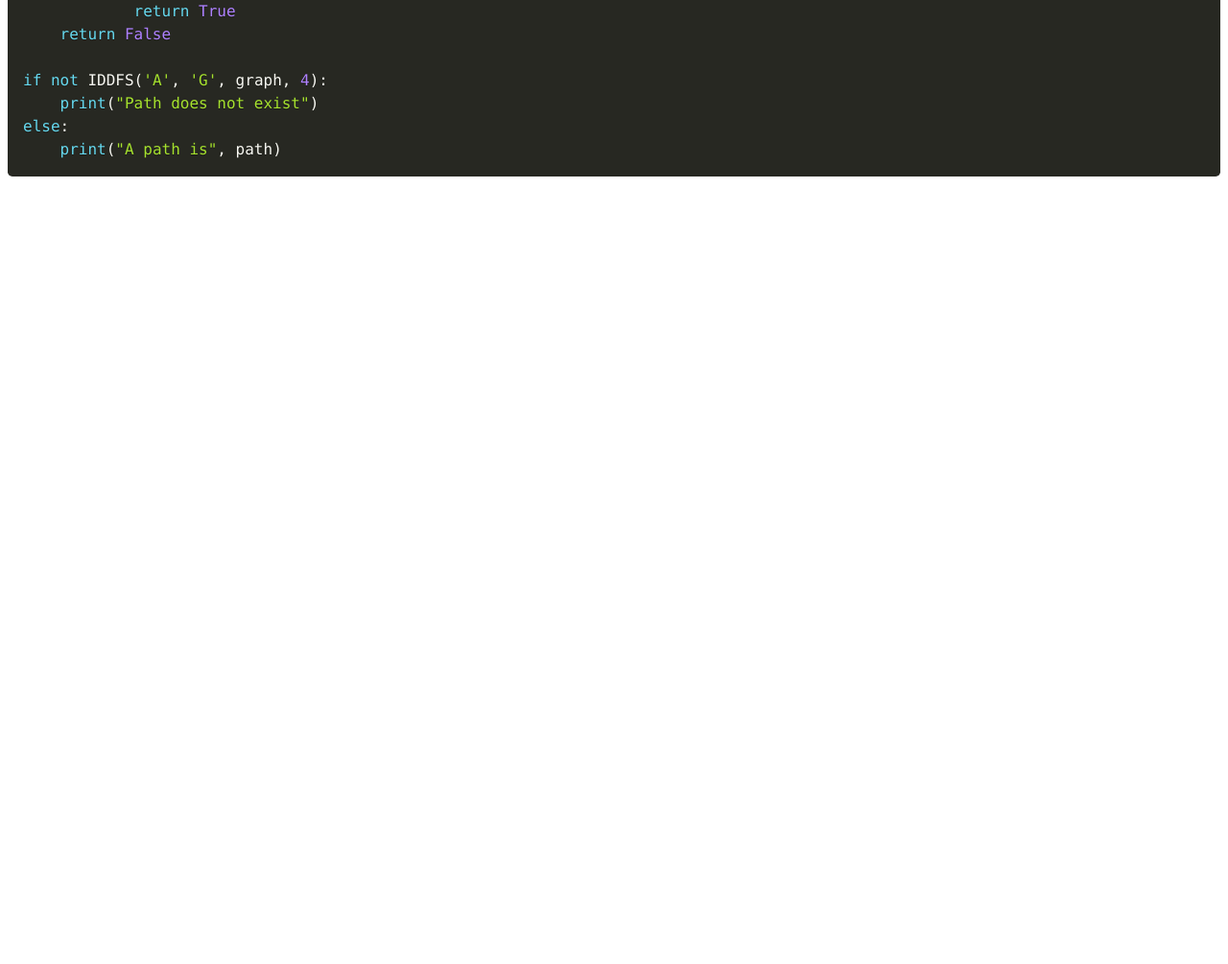
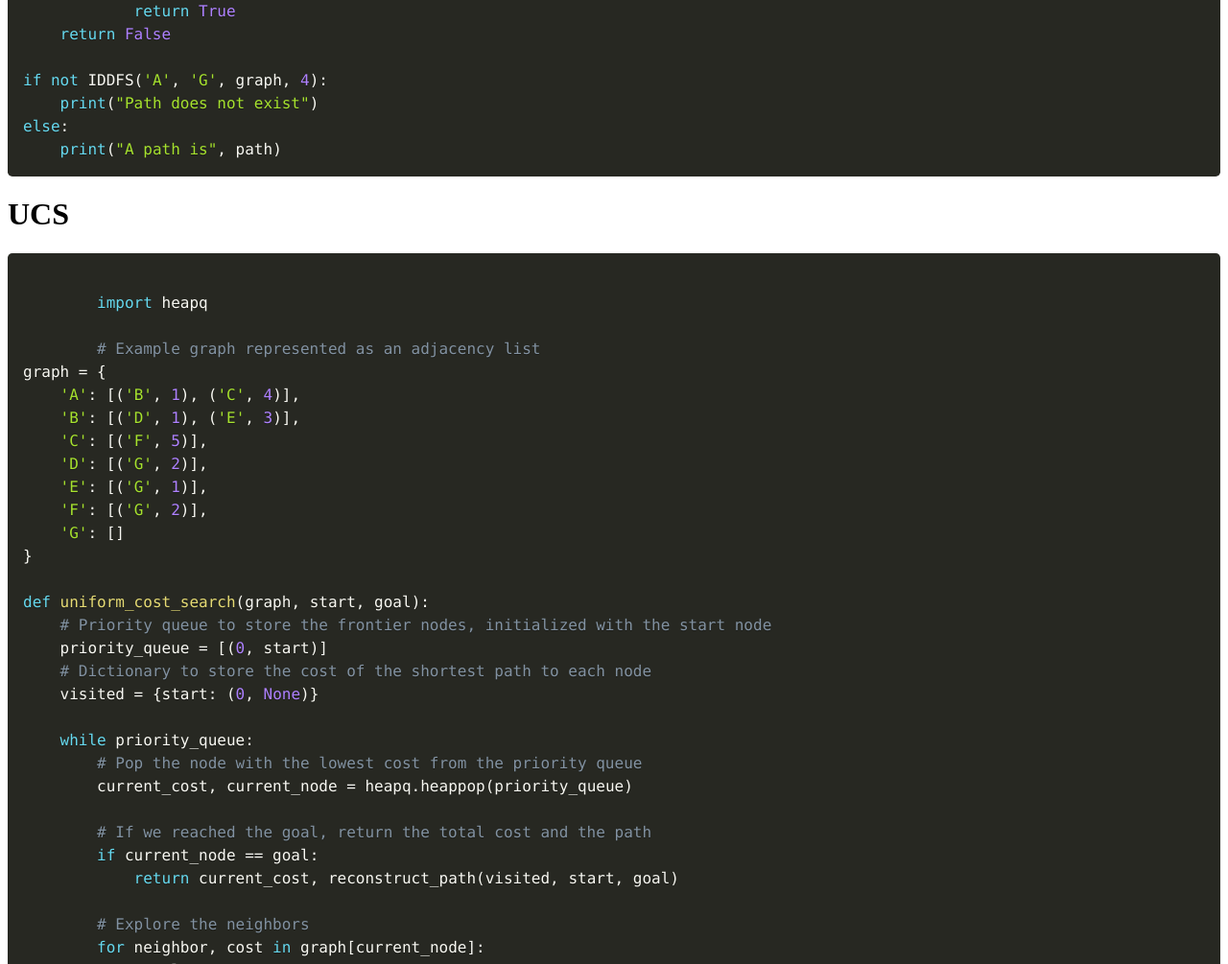
Before and after one commit to ArcticNomad/lab, a plain HTML site: page index.html in a window 1280 px wide. Shown: the part 2320-3325 px from the top of the page at 96% size. Before the commit the page ends 2512 px from the top, so only its background shows below. Drawn offline with nearby package versions, Linux system fonts and the light colour scheme.

Commit message:
Update index.html

```diff
--- a/index.html
+++ b/index.html
@@ -107,5 +107,70 @@ if not IDDFS('A', 'G', graph, 4):
     print("Path does not exist")
 else:
     print("A path is", path)</code></pre>
+
+    <h1>UCS</h1>
+
+    <pre><code class="language-python">
+        import heapq
+
+        # Example graph represented as an adjacency list
+graph = {
+    'A': [('B', 1), ('C', 4)],
+    'B': [('D', 1), ('E', 3)],
+    'C': [('F', 5)],
+    'D': [('G', 2)],
+    'E': [('G', 1)],
+    'F': [('G', 2)],
+    'G': []
+}
+
+def uniform_cost_search(graph, start, goal):
+    # Priority queue to store the frontier nodes, initialized with the start node
+    priority_queue = [(0, start)]
+    # Dictionary to store the cost of the shortest path to each node
+    visited = {start: (0, None)}
+
+    while priority_queue:
+        # Pop the node with the lowest cost from the priority queue
+        current_cost, current_node = heapq.heappop(priority_queue)
+
+        # If we reached the goal, return the total cost and the path
+        if current_node == goal:
+            return current_cost, reconstruct_path(visited, start, goal)
+
+        # Explore the neighbors
+        for neighbor, cost in graph[current_node]:
+            total_cost = current_cost + cost
+            # Check if this path to the neighbor is better than any previously found
+            if neighbor not in visited or total_cost < visited[neighbor][0]:
+                visited[neighbor] = (total_cost, current_node)
+                heapq.heappush(priority_queue, (total_cost, neighbor))
+
+    # If the goal is not reachable, return None
+    return None
+
+def reconstruct_path(visited, start, goal):
+    # Reconstruct the path from start to goal by following the visited nodes
+    path = []
+    current = goal
+    while current is not None:
+        path.append(current)
+        current = visited[current][1]  # Get the parent node
+    path.reverse()
+    return path
+
+
+
+# Example usage of the UCS function
+start_node = 'A'
+goal_node = 'G'
+result = uniform_cost_search(graph, start_node, goal_node)
+
+if result:
+    total_cost, path = result
+    print(f"Least cost path from {start_node} to {goal_node}: {' -> '.join(path)} with total cost {total_cost}")
+else:
+    print(f"No path found from {start_node} to {goal_node}")
+    </code></pre>
 </body>
 </html>
```
